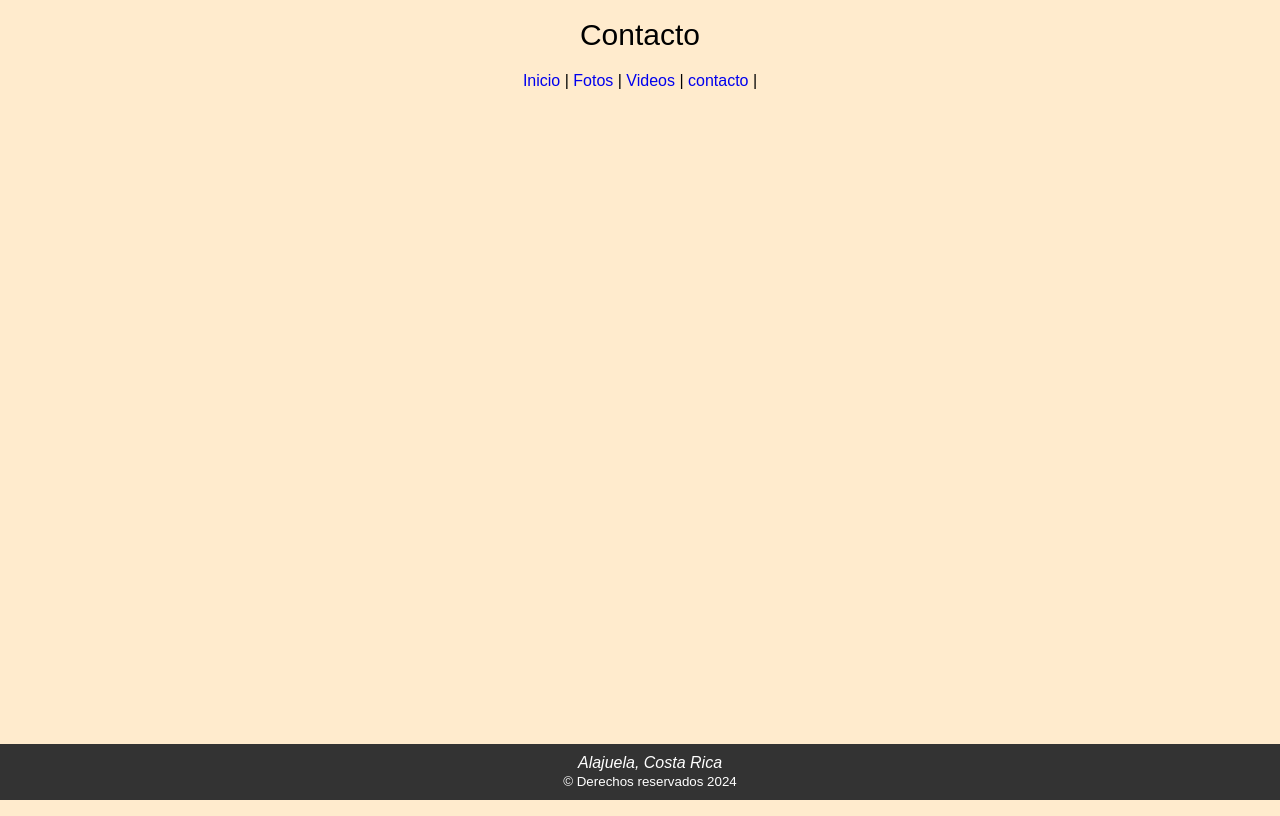
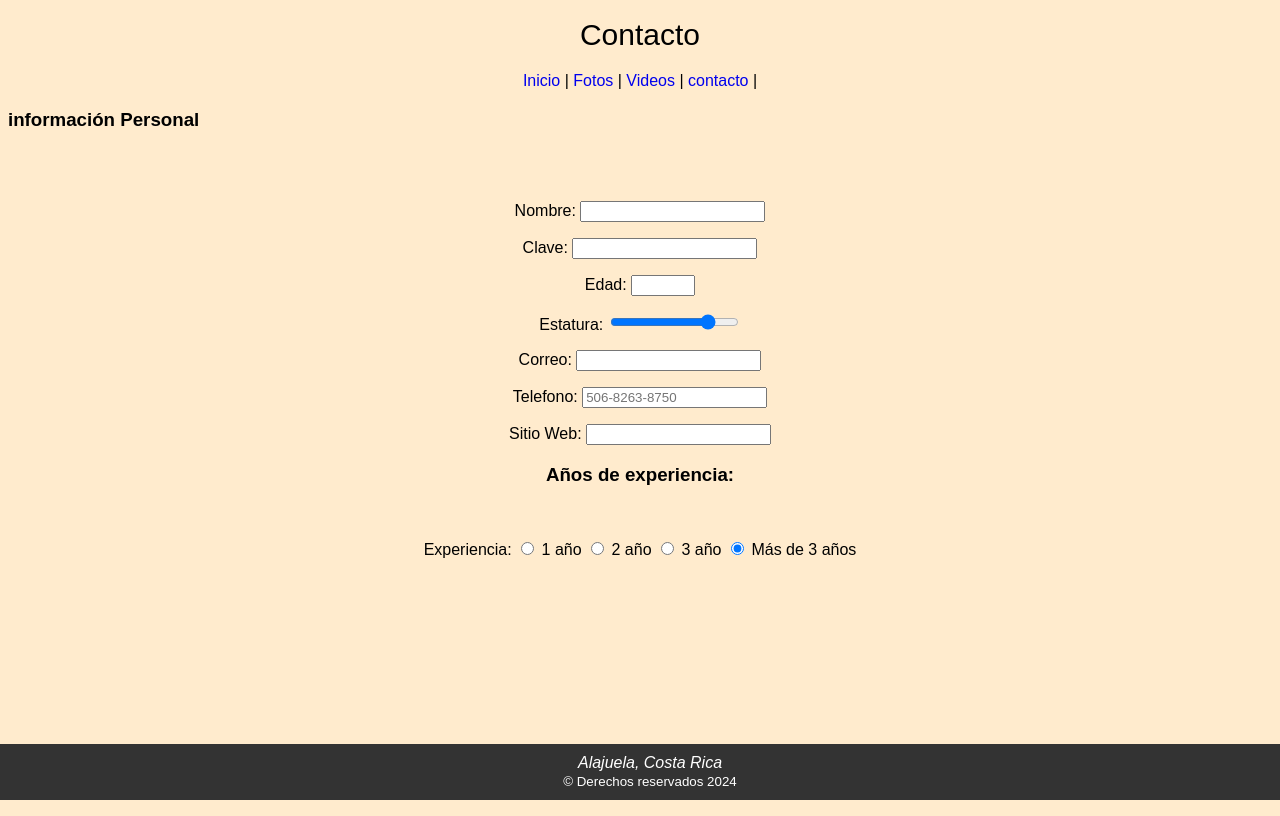
Before and after one commit to L3n4mi8/WEB, a plain HTML site: page contacto.html in a window 1280 px wide. Drawn offline with Linux system fonts and the light colour scheme.

Commit message:
contactoshtml

```diff
--- a/CSS/miestilos.css
+++ b/CSS/miestilos.css
@@ -49,10 +49,12 @@ body {
      flex-direction: column;
      min-height: 100vh;
  }
+
  .content {
      flex: 1;
      padding: 20px;
  }
+
  footer {
      position: fixed;
      left: 0;
@@ -73,6 +75,13 @@ img {
 
  }
 
-table, th, td {
-    border:1px solid rgb(204, 144, 144);
+ table,
+ th,
+ td {
+     border: 1px solid rgb(204, 144, 144);
  }
+
+
+ #Contacto {
+     text-align: center;
+ }
--- a/contacto.html
+++ b/contacto.html
@@ -24,6 +24,106 @@
                 <a href="contacto.html">contacto</a> |
             </nav>
         </div>
+
+        <h3> información Personal</h3>
+        <br />
+
+        <div>
+            <br>
+            <form id="Contacto" ¡name="formulario" method="get" action="procesador.html">
+                <p>
+                    <label for="nombre"> Nombre:
+                        <!--(input)-este elemento crea un campo de emtrada-->
+                        <!--maxlength-este especifica al maximo caracter del campo(limita)-->
+                        <input type="text" name="Nombre" maxlength="50" id="Nombre">
+                    </label>
+                </p>
+
+                <p>
+
+                    <label for="Clave"> Clave:
+                        <!--(input)-este elemento crea un campo de emtrada-->
+                        <!--maxlength-este especifica al maximo caracter del campo(limita)-->
+                        <input type="password" name="Clave" maxlength="15" id="Clave">
+                    </label>
+                </p>
+
+                <!--
+                       min- el valor de este atributo dtermina el valor minimo que acepta el campo
+                       max-- El valor de este atibuto determina  el valor maxim que acepta e
+                       l campo-->
+
+
+                <p>
+                    <label>
+                        Edad: <input type="number" min="13" max="100" name="Edad">
+                    </label>
+                </p>
+
+
+                <!-- range-- este valor genera un campo de entrada para insertar un rango de numeros-->
+
+
+                <p>
+                    <label>
+                        Estatura: <input type="range" min="50" max="300" name="statura" value="250">
+                    </label>
+                </p>
+
+                <p>
+                    <label>
+                        Correo: <input type="email" name="correo">
+                    </label>
+                </p>
+
+                <!--tel-- Este valor genera  un campo de emtrada para insertar números de telefono-->
+
+                <p>
+                    <label>
+                        Telefono: <input type="tel" name="telefono" placeholder="506-8263-8750">
+                    </label>
+                </p>
+                <!-- placeholder-- me da un ejemplo de lo que debo poner en su lugar-->
+
+
+
+                <!----->
+
+                <p>
+                    <label>
+                        Sitio Web: <input type="url" name="sitioweb">
+                    </label>
+                </p>
+
+                <div>
+
+                    <h3>
+                        Años de experiencia:
+                    </h3>
+                    <br />
+
+
+                    <p>
+                        <label>Experiencia:
+                            <input type="radio" value="1" name="experiencia" cheked> 1 año
+
+
+                            <input type="radio" value="2" name="experiencia" checked> 2 año
+
+
+                            <input type="radio" value="3" name="experiencia" checked> 3 año
+
+
+                            <input type="radio" value="3" name="experiencia" checked> Más de 3 años
+                        </label>
+                    </p>
+                    </p>
+                </div>
+
+
+            </form>
+        </div>
+
     </main>
     <footer> <!-- etquiteca de pie de pagina-->
         <address> Alajuela, Costa Rica</address> <!-- poner una direccón-->
```
Also changed, not shown: index.html (+1 -1 lines), videos.html (+13 -3 lines). Lines whose indentation alone changed are shown as unchanged.
